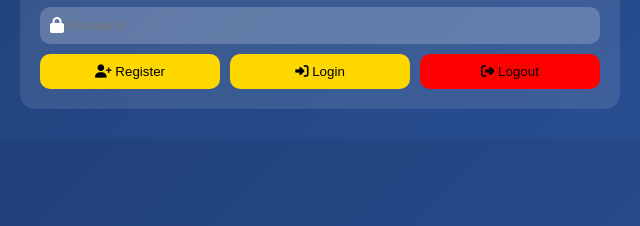
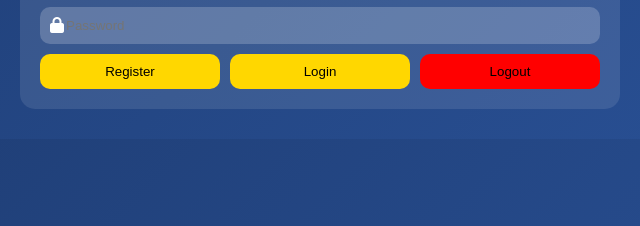
Before and after one commit to mwapeobed44-crypto/smart-reminder-system, a website: page public/index.html in a window 1280 px wide. Shown: the part 248-474 px from the top of the page, 320-960 px from the left. Drawn offline with Linux system fonts and the light colour scheme.

Commit message:
fix login UI and appSection rendering issue

```diff
--- a/public/index.html
+++ b/public/index.html
@@ -19,7 +19,7 @@
     <span class="sub-title">KAPASA MAKASA UNIVERSITY</span>
   </h1>
 
-  <!-- 🔐 AUTH SECTION (ALWAYS VISIBLE) -->
+  <!-- 🔐 AUTH SECTION -->
   <div class="card">
     <h2><i class="fa-solid fa-user"></i> Account</h2>
 
@@ -34,21 +34,13 @@
     </div>
 
     <div style="display:flex; gap:10px; margin-top:10px;">
-      <button onclick="register()">
-        <i class="fa-solid fa-user-plus"></i> Register
-      </button>
-
-      <button onclick="login()">
-        <i class="fa-solid fa-right-to-bracket"></i> Login
-      </button>
-
-      <button onclick="logout()" style="background:red;">
-        <i class="fa-solid fa-right-from-bracket"></i> Logout
-      </button>
+      <button type="button" onclick="register()">Register</button>
+      <button type="button" onclick="login()">Login</button>
+      <button type="button" onclick="logout()" style="background:red;">Logout</button>
     </div>
   </div>
 
-  <!-- 📌 APP SECTION (HIDDEN UNTIL LOGIN) -->
+  <!-- 📌 APP SECTION (ALWAYS IN DOM) -->
   <div id="appSection" style="display:none;">
 
     <!-- FORM -->
@@ -57,38 +49,29 @@
 
       <form id="reminderForm">
 
-        <!-- TITLE -->
         <label>Title</label>
         <div class="input-group">
-          <i class="fa-solid fa-pen"></i>
           <input type="text" id="title" required>
         </div>
 
-        <!-- TYPE -->
         <label>Type</label>
         <div class="input-group">
-          <i class="fa-solid fa-list"></i>
           <select id="type">
             <option value="event">Event</option>
             <option value="birthday">Birthday</option>
           </select>
         </div>
 
-        <!-- PHONE -->
         <label>Phone</label>
         <div class="input-group">
-          <i class="fa-solid fa-phone"></i>
           <input type="tel" id="phone" placeholder="2609XXXXXXXX" required>
         </div>
 
-        <!-- DATE -->
         <label>Date & Time</label>
         <div class="input-group">
-          <i class="fa-solid fa-calendar"></i>
           <input type="datetime-local" id="date" required>
         </div>
 
-        <!-- BUTTON -->
         <button type="submit">
           <i class="fa-solid fa-plus"></i> Add Reminder
         </button>
```
